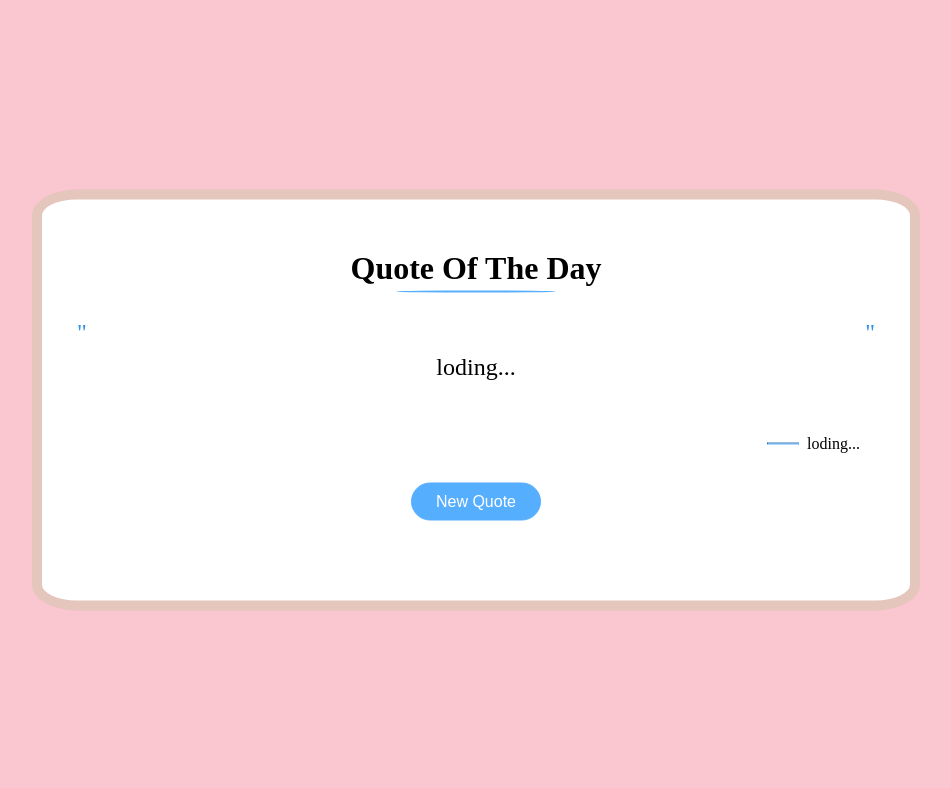
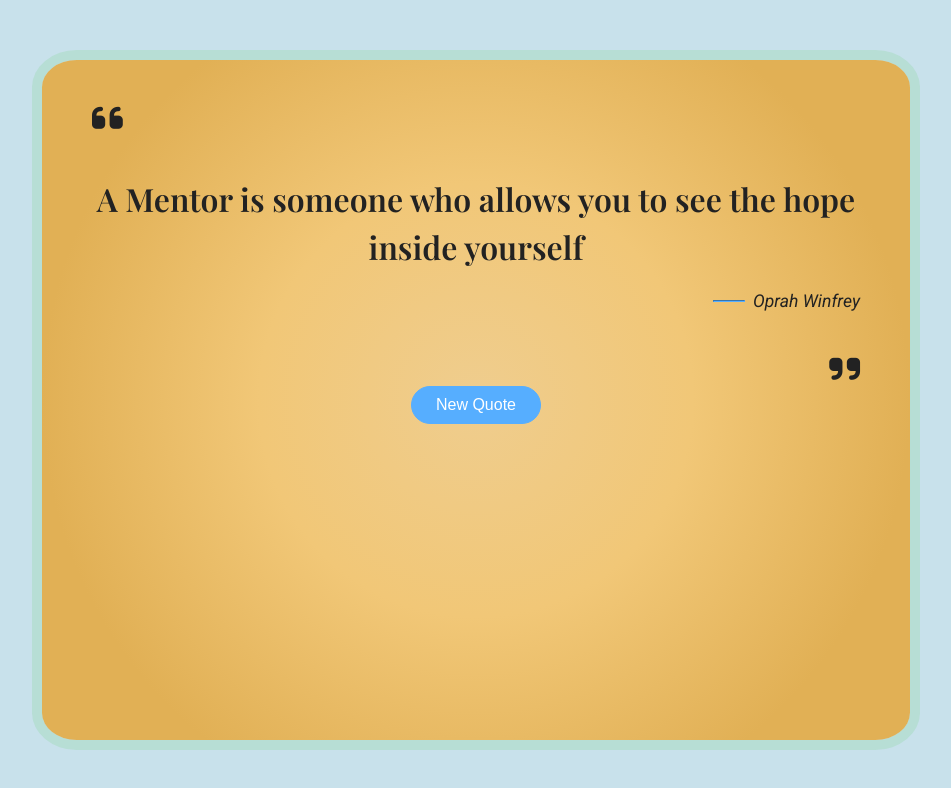
Before and after one commit to devhan-hub/Quote-generator, a plain HTML site: page index.html in a window 1280 px wide. Shown: the whole page, without its empty margins (164-1115 px from the left). Drawn offline with nearby package versions, Linux system fonts and the light colour scheme; a web font is replaced by a local one.

Commit message:
feat(quotes):Finish quote generator using pure css

```diff
--- a/index.html
+++ b/index.html
@@ -4,13 +4,22 @@
     <meta charset="UTF-8">
     <meta name="viewport" content="width=device-width, initial-scale=1.0">
     <link rel="stylesheet" href="style.css">
+
+    <link rel="stylesheet" href="https://cdnjs.cloudflare.com/ajax/libs/font-awesome/6.6.0/css/all.min.css"
+    integrity="sha512-Kc323vGBEqzTmouAECnVceyQqyqdsSiqLQISBL29aUW4U/M7pSPA/gEUZQqv1cwx4OnYxTxve5UMg5GT6L4JJg=="
+    crossorigin="anonymous" referrerpolicy="no-referrer" />
     <title>Quote Generator</title>
 </head>
-<body>
+<body >
+
     <div class="qote-box">
-         <h1>Quote Of The Day<span></span></h1>
-         <blockquote id="quotee">loding...</blockquote>
-         <div class="auto-line"> <hr> <p id="autho">loding...</p></div>
+       <div class="icon1"><i class="fa fa-quote-left" aria-hidden="true"></i></div>
+
+         <blockquote id="quotee">A Mentor is someone who allows you to see the hope inside yourself </blockquote>
+         <div class="auto-line"> <hr> <p id="autho">Oprah Winfrey</p></div>
+
+        <div class="icon2"><i class="fa fa-quote-right" aria-hidden="true"></i></div>
+
         <div class="button">
             <button id="new">New Quote</button>
         </div>
--- a/style.css
+++ b/style.css
@@ -1,3 +1,6 @@
+
+@import url('https://fonts.googleapis.com/css2?family=Playfair+Display:ital,wght@0,400..900;1,400..900&display=swap');
+@import url('https://fonts.googleapis.com/css2?family=Playfair+Display:ital,wght@0,400..900;1,400..900&family=Roboto:ital,wght@0,100;0,300;0,400;0,500;0,700;0,900;1,100;1,300;1,400;1,500;1,700;1,900&display=swap');
 * {
     padding: 0;
     margin: 0;
@@ -5,7 +8,16 @@
 }
 
 body {
-    background-color: rgb(250, 198, 207);
+    /* background-color: rgb(250, 198, 207); */
+ /* background: url('succ.jpg');
+
+ background-position:center;
+ background-size: cover;
+ background-repeat: no-repeat;
+ height: 100vh;
+ background-color: #333;
+ background-blend-mode:overlay; */
+ background-color: rgb(200, 225, 235)
 
 }
 
@@ -14,44 +26,17 @@ body {
     top: 50%;
     left: 50%;
     transform: translate(-50%, -50%);
-    background-color: #fff;
     box-shadow: 0 0 0 10px rgba(37, 199, 22, 0.1);
-    padding: 50px;
+    padding:40px  50px;
     width: 60vw;
     text-align: center;
     border-radius: 4%;
+    overflow: hidden;
+    background: radial-gradient(circle farthest-side at 50% 50% ,rgb(239, 205, 142),rgb(241, 199, 119) ,rgb(225, 176, 85));
+   background-blend-mode: luminosity;
+   color: #222;
+   min-height: 75vh;
 
-}
-
-.qote-box h1 {
-    text-transform: capitalize;
-    margin-bottom: 2rem;
-    position: relative;
-}
-
-.qote-box h1 span {
-    position: absolute;
-    width: 1rem;
-    height: 2px;
-    background-color: #56aeff;
-    left: 20%;
-    bottom: -6px;
-    transform: translateX(-50%);
-    animation: underline 2s ease-in-out forwards;
-    border-radius: 100%;
-
-}
-
-@keyframes underline {
-    0% {
-        left: 20%;
-        width: 1rem;
-    }
-
-    100% {
-        left: 50%;
-        width: 10rem;
-    }
 }
 
 blockquote {
@@ -59,31 +44,55 @@ blockquote {
     display: flex;
     justify-content: center;
     align-items: center;
-    font-size: 1.5rem;
+    font-size:2rem;
+    font-family: "Playfair Display", serif;
+     line-height: 1.5;
     text-align: center;
     margin-bottom: 20px;
-    position: relative;
+    animation: blink 2s  ease-in-out ;
+    overflow: hidden;
+    font-weight: 600;
+    z-index: 50;
 }
 
-blockquote::before,
-blockquote::after {
-    content: '"';
-    color: #2d90ed;
-    position: absolute;
-    top: 0;
+
+
+.qote-box .icon1 {
+    display: flex;
+    justify-content: flex-start;
+    margin-bottom: 40px;
 }
-blockquote::before {
-   left: -15px;
+.qote-box .icon2 {
+    display: flex;
+    justify-content: flex-end;
+    margin-top: 40px;
 }
-blockquote::after {
-    right: -15px;
+.icon1 i , .icon2 i {
+    font-size: 2.2rem;
 }
+
+
+
+@keyframes blink {
+    from {
+        left:-100%;
+        opacity: 0;
+    }
+
+    to {
+        left: 0;
+        opacity: 1;
+    }
+}
+
+
 .qote-box .auto-line {
     display: flex;
     flex-wrap: wrap;
     justify-content: flex-end;
     align-items: center;
     gap: 8px;
+    margin-top: 20px;
 
 }
 
@@ -91,15 +100,17 @@ hr {
     width: 30px;
     border-color: #56aeff;
 }
-.qote-box p.autho {
+.qote-box p#autho {
     font-size: 1.1rem;
+    font-family: "Roboto", sans-serif;
+    font-style: italic;
 }
 
 .button {
     display: flex;
     justify-content: center;
     gap: 10px;
-    margin: 30px auto;
+    margin:0 auto;
 }
 
 .button button {
@@ -117,3 +128,21 @@ hr {
 .button button:hover {
     background-color: #2d90ed;
 }
+
+@media (max-width:600px) {
+    .qote-box {
+        width: 80vw;
+        padding-bottom: 0px;
+        min-height: 40vh;
+
+    }
+    blockquote {
+        font-size: 1.5rem;
+    }
+}
+@media (max-width:760px){
+    .qote-box  {
+        min-height: 80vh;
+        width: 90vw;
+    }
+}
```
Also changed, not shown: 1 other file.
